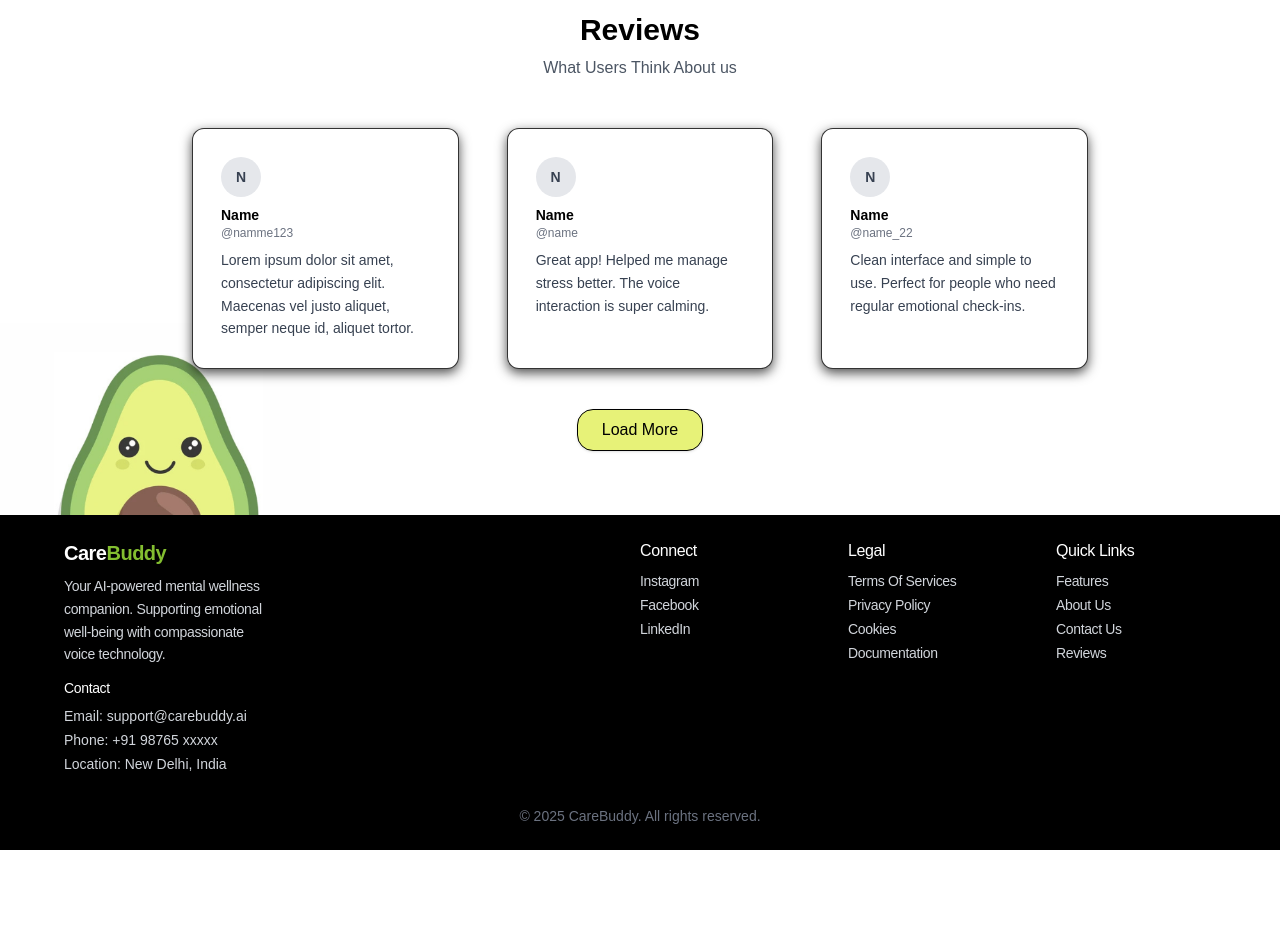
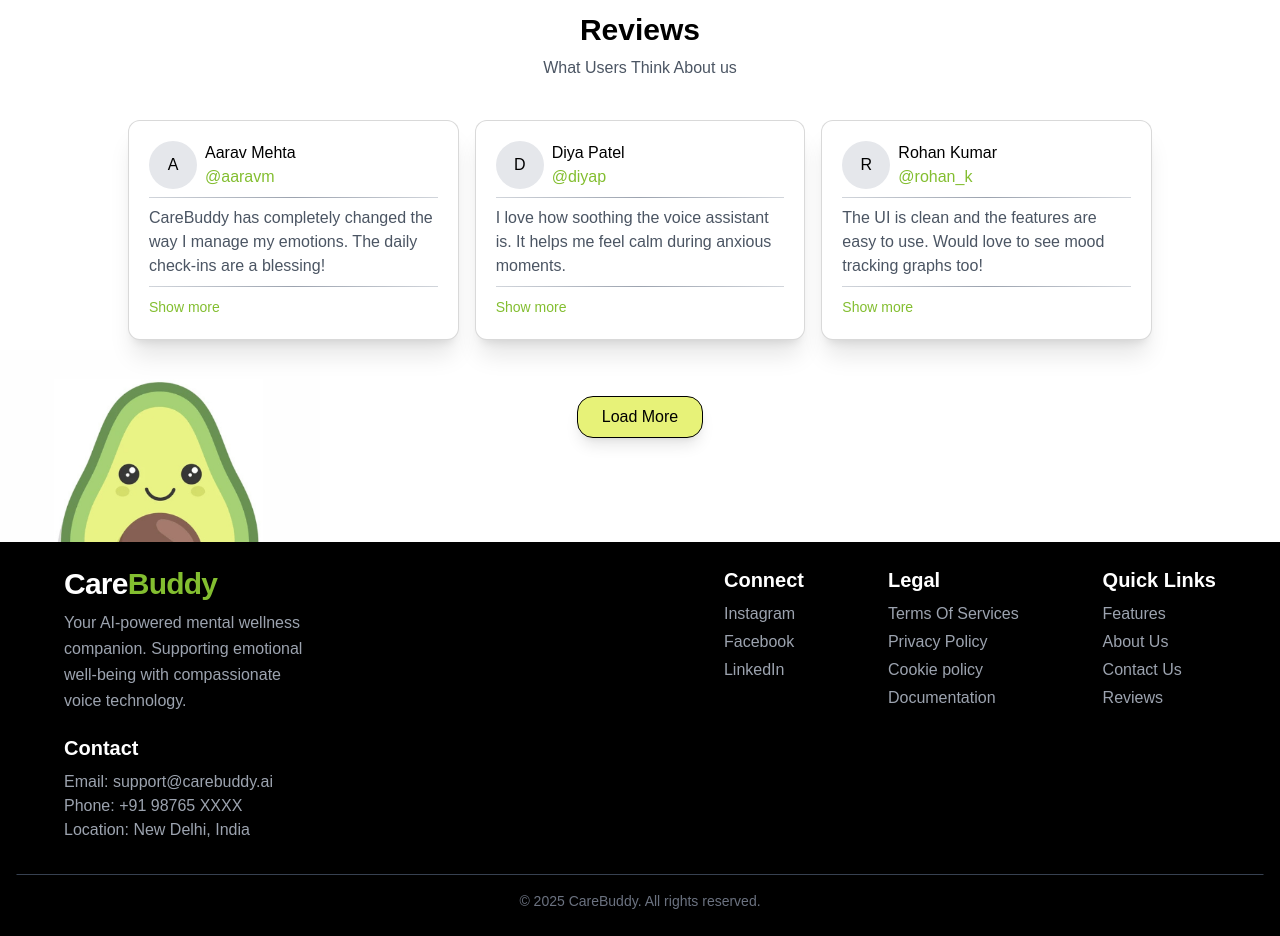
Before and after one commit to Sohan-Rout/CareBuddy, a Next.js app: page / in a window 1280 px wide. Shown: the part 540-1476 px from the top of the page. Before the commit the page ends 1390 px from the top, so only its background shows below. Built offline with nearby package versions, Linux system fonts and the light colour scheme; no server answers.

Commit message:
added reviews completly

```diff
--- a/app/components/footer.jsx
+++ b/app/components/footer.jsx
@@ -1,3 +1,38 @@
+const contact = [
+  "Email: support@carebuddy.ai", "Phone: +91 98765 XXXX", "Location: New Delhi, India",
+];
+
+const linkSection = [
+  {
+    title: "Connect",
+    links: [
+      { linkName: "Instagram", link: "#instagram" },
+      { linkName: "Facebook", link: "#facebook" },
+      { linkName: "LinkedIn", link: "#linkedin" },
+    ],
+  },
+
+  {
+    title : "Legal",
+    links : [
+      { linkName : "Terms Of Services", link : "#terms" },
+      { linkName : "Privacy Policy", link : "#privacy" },
+      { linkName : "Cookie policy", link : "#cookies"},
+      { linkName : "Documentation", link : "#documentation"},
+    ]
+  },
+
+  {
+    title : "Quick Links",
+    links : [
+      { linkName : "Features", link : "#features" },
+      { linkName : "About Us", link : "#aboutus" },
+      { linkName : "Contact Us", link : "#contact"},
+      { linkName : "Reviews", link : "#reviews"},
+    ]
+  },
+];
+
 const Footer = () => {
   return (
     <footer className="bg-black text-gray-300 py-6 px-4 font-poppins">
@@ -5,65 +40,47 @@
       <div className="max-w-6xl mx-auto flex flex-col md:flex-row justify-between gap-y-10">
         {/* Logo + Description + Contact */}
         <div className="md:w-1/2 pr-10">
-          <h3 className="text-xl font-bold mb-2 tracking-tight">
+          <h3 className="text-3xl font-bold mb-2 tracking-tight">
             <span className="text-white">Care</span>
             <span className="text-secondary">Buddy</span>
           </h3>
 
-          <p className="mb-3 leading-relaxed text-sm tracking-tight">
+          <p className="mb-5 leading-relaxed text-gray-400">
             Your AI-powered mental wellness<br />
             companion. Supporting emotional<br />
             well-being with compassionate<br />
             voice technology.
           </p>
 
-          <div className="text-sm space-y-1">
-            <h4 className="text-white mb-2 font-medium tracking-tight">Contact</h4>
-            <p>Email: support@carebuddy.ai</p>
-            <p>Phone: +91 98765 xxxxx</p>
-            <p>Location: New Delhi, India</p>
+          <div className="space-y-1">
+            <h4 className="text-white text-xl mb-2 font-semibold">Contact</h4>
+            <ul className="text-gray-400">
+              {contact.map((item, index) => (
+                <li key={index}>{item}</li>
+              ))}
+            </ul>
           </div>
         </div>
 
-        {/* Link Sections */}
-        <div className="grid grid-cols-1 sm:grid-cols-3 gap-x-12 md:w-1/2">
-          {/* Connect */}
-          <div>
-            <h4 className="text-white mb-2 font-medium tracking-tight">Connect</h4>
-            <ul className="space-y-1 text-sm tracking-tight">
-              <li><a href="#instagram" className="hover:underline">Instagram</a></li>
-              <li><a href="#facebook" className="hover:underline">Facebook</a></li>
-              <li><a href="#linkedin" className="hover:underline">LinkedIn</a></li>
-            </ul>
-          </div>
-
-          {/* Legal */}
-          <div>
-            <h4 className="text-white mb-2 font-medium tracking-tight">Legal</h4>
-            <ul className="space-y-1 text-sm tracking-tight">
-              <li><a href="#terms" className="hover:underline">Terms Of Services</a></li>
-              <li><a href="#privacy" className="hover:underline">Privacy Policy</a></li>
-              <li><a href="#cookies" className="hover:underline">Cookies</a></li>
-              <li><a href="#docs" className="hover:underline">Documentation</a></li>
-            </ul>
-          </div>
-
-          {/* Quick Links */}
-          <div>
-            <h4 className="text-white mb-2 font-medium tracking-tight">Quick Links</h4>
-            <ul className="space-y-1 text-sm tracking-tight">
-              <li><a href="#features" className="hover:underline">Features</a></li>
-              <li><a href="#about" className="hover:underline">About Us</a></li>
-              <li><a href="#contact" className="hover:underline">Contact Us</a></li>
-              <li><a href="#reviews" className="hover:underline">Reviews</a></li>
-            </ul>
-          </div>
+          {linkSection.map((section, index) => (
+            <div key={index}>
+              <h4 className="text-white mb-2 font-semibold text-xl">{section.title}</h4>
+              <ul className="space-y-1">
+                {section.links.map((linkItem, i) => (
+                  <li key={i}>
+                    <a href={linkItem.link} className="hover:text-primary text-gray-400">{linkItem.linkName}</a>
+                  </li>
+                ))}
+              </ul>
+            </div>
+          ))}
         </div>
-      </div>
 
       {/* Footer Bottom */}
-      <div className="text-center text-sm text-gray-500 mt-8">
-        © 2025 CareBuddy. All rights reserved.
+      <div className="text-center text-sm text-gray-500 border border-t-gray-700 border-transparent mt-8">
+        <div className="mt-4">
+        <span>© 2025 CareBuddy. All rights reserved.</span>
+        </div>
       </div>
     </footer>
   );
--- a/app/components/navbar.jsx
+++ b/app/components/navbar.jsx
@@ -10,6 +10,9 @@
   },
   { navs : "/#about" ,
     name : "About Us",
+  },
+  { navs : "/#Review" ,
+    name : "Review",
   },
   { navs : "/#contact" ,
     name : "Contact",
--- a/app/components/reviews.jsx
+++ b/app/components/reviews.jsx
@@ -1,32 +1,72 @@
+"use client";
 import React from "react";
 
 const reviews = [
   {
-    name: "Name",
-    username: "@namme123",
-    feedback:
-      "Lorem ipsum dolor sit amet, consectetur adipiscing elit. Maecenas vel justo aliquet, semper neque id, aliquet tortor.",
+    name: "Aarav Mehta",
+    username: "@aaravm",
+    feedback: "CareBuddy has completely changed the way I manage my emotions. The daily check-ins are a blessing!",
+    stars: "5.0",
   },
   {
-    name: "Name",
-    username: "@name",
-    feedback:
-      "Great app! Helped me manage stress better. The voice interaction is super calming.",
+    name: "Diya Patel",
+    username: "@diyap",
+    feedback: "I love how soothing the voice assistant is. It helps me feel calm during anxious moments.",
+    stars: "4.8",
   },
   {
-    name: "Name",
-    username: "@name_22",
-    feedback:
-      "Clean interface and simple to use. Perfect for people who need regular emotional check-ins.",
+    name: "Rohan Kumar",
+    username: "@rohan_k",
+    feedback: "The UI is clean and the features are easy to use. Would love to see mood tracking graphs too!",
+    stars: "4.2",
   },
-
+  {
+    name: "Sneha Roy",
+    username: "@snehar",
+    feedback: "Helpful app with thoughtful prompts. It’s like a personal emotional journal. ❤️",
+    stars: "4.9",
+  },
+  {
+    name: "Kabir Singh",
+    username: "@kabir_s",
+    feedback: "Sometimes it lags a little, but overall it’s a solid app for mental well-being.",
+    stars: "3.9",
+  },
+  {
+    name: "Tanya Verma",
+    username: "@tanyav",
+    feedback: "The calming background sounds and reflection features are amazing. Great work team!",
+    stars: "4.7",
+  },
+  {
+    name: "Aditya Nair",
+    username: "@adi.nair",
+    feedback: "It keeps me grounded when days get overwhelming. I recommend it to my friends often.",
+    stars: "5.0",
+  },
+  {
+    name: "Isha Malhotra",
+    username: "@isha_mentalpeace",
+    feedback: "Not just a mental health app – it feels like a quiet companion. Love the design too!",
+    stars: "4.6",
+  },
+  {
+    name: "Nikhil Desai",
+    username: "@nik.d",
+    feedback: "Would like to see integration with fitness data, but otherwise it’s a brilliant tool.",
+    stars: "4.3",
+  }
 ];
 
 const Reviews = () => {
+  const [visibleCount, setVisibleCount] = React.useState(3);
+  const [expandedIndex, setExpandedIndex] = React.useState(null);
+
+
   return (
-    <section className="py-16 px-4 bg-white text-black font-poppins relative overflow-hidden">
-      {/* ✅ Logo in bottom-left with deeper overlap and blend */}
-      <div className="absolute -bottom-32 left-0 z-10">
+    <section className="py-16 px-4 bg-white text-black font-poppin relative overflow-hidden">
+      {/* Logo in bottom-left with deeper overlap and blend */}
+      <div className="absolute -bottom-32 left-0 z-5 hidden md:block">
         <img
           src="/logo.png"
           alt="CareBuddy Logo"
@@ -35,40 +75,70 @@
       </div>
 
       {/* Header */}
-      <div className="max-w-6xl mx-auto text-center mb-12 relative z-20">
+      <div className="max-w-6xl font-poppins mx-auto text-center mb-10 relative z-20">
         <h2 className="text-3xl font-semibold mb-2">Reviews</h2>
-        <p className="text-gray-600">What Users Think About us</p>
+        <p className="text-gray-600 ">What Users Think About us</p>
       </div>
 
-      {/* Review Cards */}
-      <div className="grid grid-cols-2 sm:grid-cols-1 lg:grid-cols-3 gap-12 max-w-4xl mx-auto relative z-20">
-        {reviews.map((r, i) => (
+      <div className="relative z-1">
+        <div className="relative">
+          <div className="grid grid-cols-1 sm:grid-cols-2 md:grid-cols-3 gap-4 max-w-5xl mb-14 mx-auto">
+            {reviews.slice(0, visibleCount).map((item, index) => (
               <div
-            key={i}
-            className="bg-white border border-black/80 shadow-[0_4px_12px_rgba(0,0,0,0.7)] rounded-xl p-7 h-45 flex flex-col justify-start items-start transition duration-300 hover:shadow-lg"
+                key={index}
+                className="border bg-white border-black/15 p-5 shadow-xl rounded-xl cursor-pointer transition-all duration-300"
+                onClick={() => setExpandedIndex(expandedIndex === index ? null : index)}
               >
-            {/* Avatar */}
-            <div className="w-10 h-10 bg-gray-200 rounded-full flex items-center justify-center text-gray-700 font-bold text-sm mb-2">
-              {r.name.charAt(0).toUpperCase()}
+                <div className="flex flex-row gap-2">
+                  <div className="w-12 h-12 rounded-full bg-gray-200 flex items-center justify-center">
+                    <span className="text-center mx-auto">{item.name.charAt(0).toUpperCase()}</span>
                   </div>
-
-            {/* Name and Username */}
-            <h4 className="text-sm font-semibold">{r.name}</h4>
-            <p className="text-xs text-gray-500 mb-2">{r.username}</p>
-
-            {/* Feedback */}
-            <p className="text-sm text-gray-700 leading-relaxed overflow-hidden">
-              {r.feedback}
+                  <div className="flex flex-col">
+                    <span className="">{item.name}</span>
+                    <span className="text-secondary">{item.username}</span>
+                  </div>
+                </div>
+                <div className="h-[1px] w-full mt-2 mb-2 bg-gradient-to-r from-gray-300 via-gray-400 to-gray-300"></div>
+                <div className="text-gray-600">
+                  <p>
+                    {(typeof window !== "undefined" && window.innerWidth < 768
+                      ? expandedIndex === index
+                      : visibleCount === 3 || expandedIndex === index)
+                      ? item.feedback
+                      : `${item.feedback.slice(0, 80)}...`}
                   </p>
+                </div>
+                <div className="h-[1px] w-full mt-2 mb-2 bg-gradient-to-r from-gray-300 via-gray-400 to-gray-300"></div>
+                <div>
+                  {true && (
+                    <button
+                      onClick={(e) => {
+                        e.stopPropagation();
+                        setExpandedIndex(expandedIndex === index ? null : index);
+                      }}
+                      className="text-sm text-secondary"
+                    >
+                      {expandedIndex === index ? "Show less" : "Show more"}
+                    </button>
+                  )}
+                </div>
               </div>
             ))}
           </div>
+        </div>
 
-      {/* Load More Button */}
-      <div className="text-center mt-10 relative z-20">
-        <button className="bg-primary text-black py-2 px-6 rounded-2xl font-medium border border-black shadow hover:scale-105 transition-transform">
-          Load More
+        <div className="text-center mt-5 mb-10 relative z-1">
+          <button
+            onClick={() =>
+              setVisibleCount(
+                visibleCount === reviews.length ? 3 : reviews.length
+              )
+            }
+            className="bg-primary shadow-lg text-black py-2 px-6 rounded-2xl font-medium border border-black hover:scale-105 transition-transform"
+          >
+            {visibleCount === reviews.length ? "Show Less" : "Load More"}
           </button>
+        </div>
       </div>
     </section>
   );
```
Lines whose indentation alone changed are shown as unchanged.
